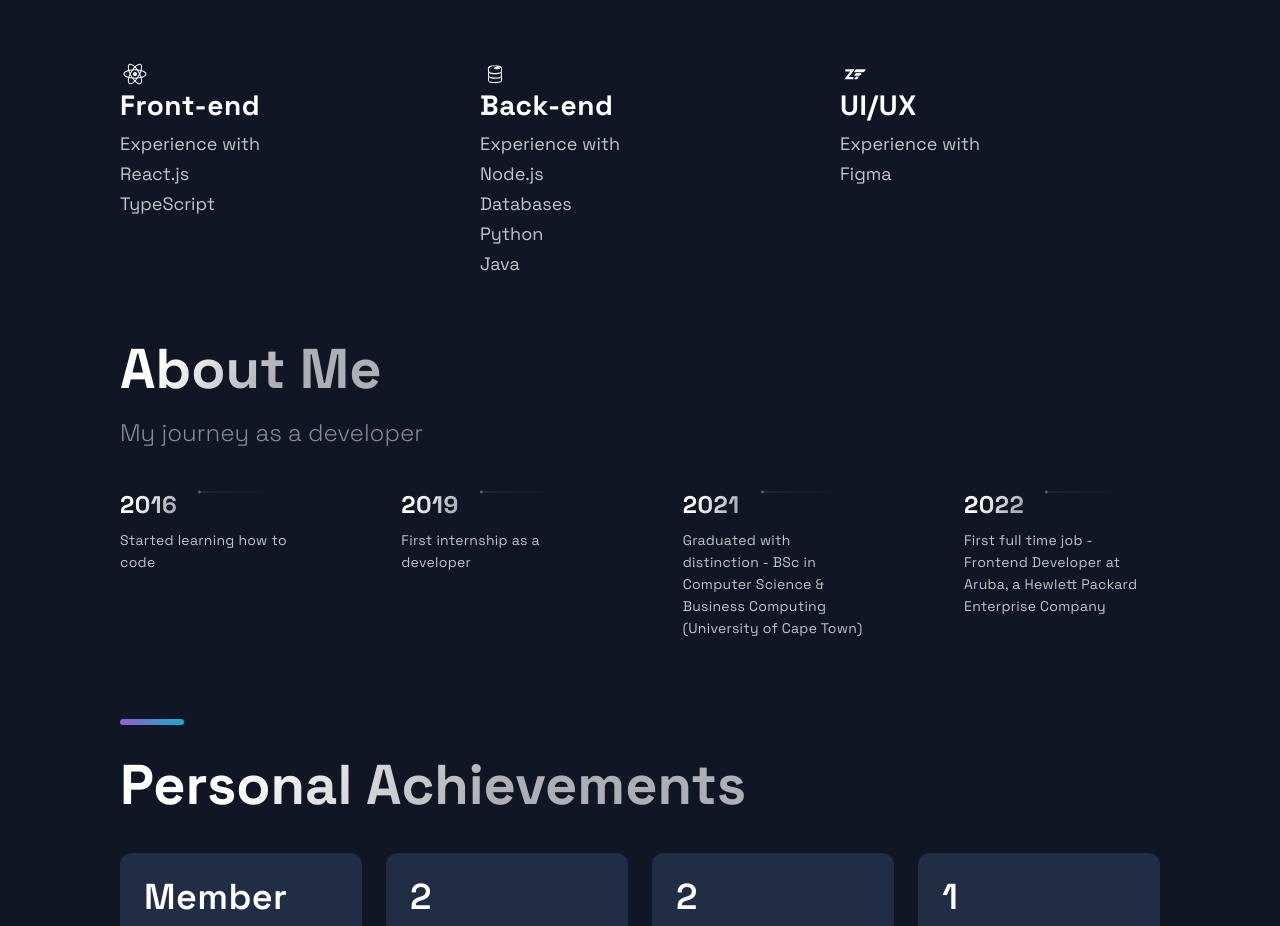
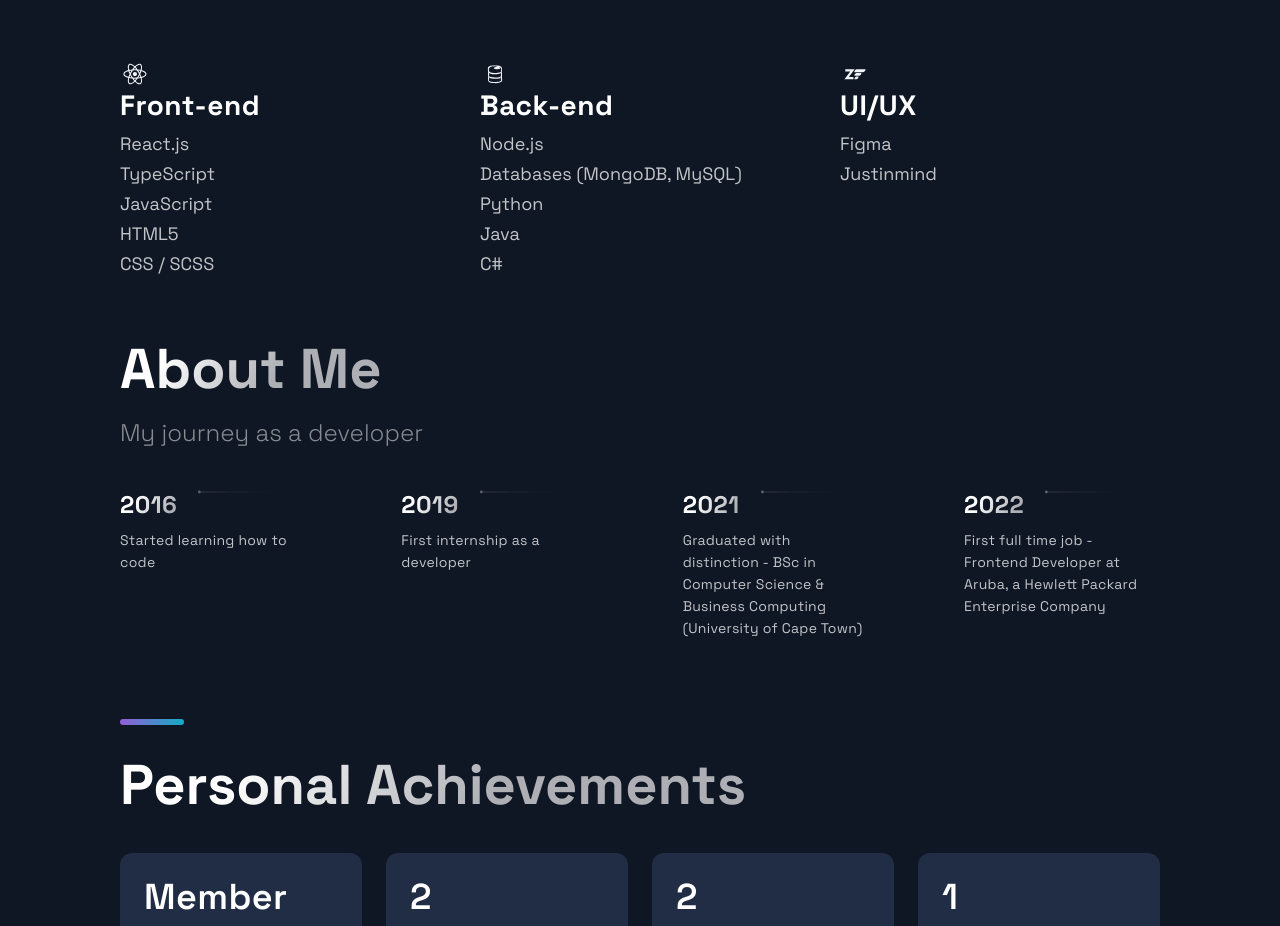
Before and after one commit to axxessgranted/portfolio-website, a Next.js app: page / in a window 1280 px wide. Shown: the part 1080-2006 px from the top of the page. Built offline with nearby package versions, Linux system fonts and the light colour scheme.

Commit message:
Updated Technologies

```diff
--- a/src/components/Technologies/Technologies.js
+++ b/src/components/Technologies/Technologies.js
@@ -29,9 +29,11 @@ const Technologies = () => (
         <ListContainer>
           <ListTitle>Front-end</ListTitle>
           <ListParagraph>
-            Experience with <br />
             React.js <br />
-            TypeScript
+            TypeScript <br />
+            JavaScript <br />
+            HTML5 <br />
+            CSS / SCSS
           </ListParagraph>
         </ListContainer>
       </ListItem>
@@ -40,11 +42,11 @@ const Technologies = () => (
         <ListContainer>
           <ListTitle>Back-end</ListTitle>
           <ListParagraph>
-            Experience with <br />
             Node.js <br />
-            Databases <br />
+            Databases (MongoDB, MySQL) <br />
             Python <br />
-            Java
+            Java <br />
+            C#
           </ListParagraph>
         </ListContainer>
       </ListItem>
@@ -53,8 +55,8 @@ const Technologies = () => (
         <ListContainer>
           <ListTitle>UI/UX</ListTitle>
           <ListParagraph>
-            Experience with <br />
-            Figma
+            Figma <br />
+            Justinmind
           </ListParagraph>
         </ListContainer>
       </ListItem>
```
